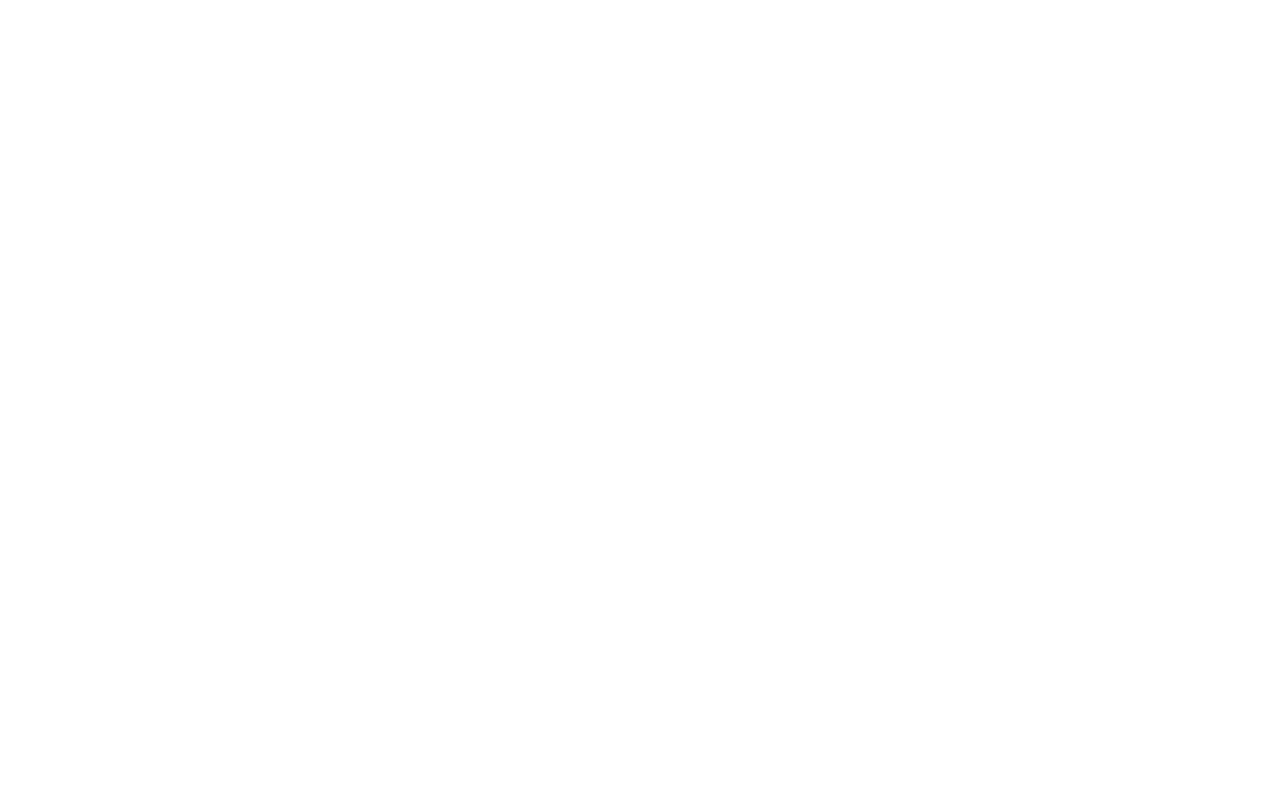
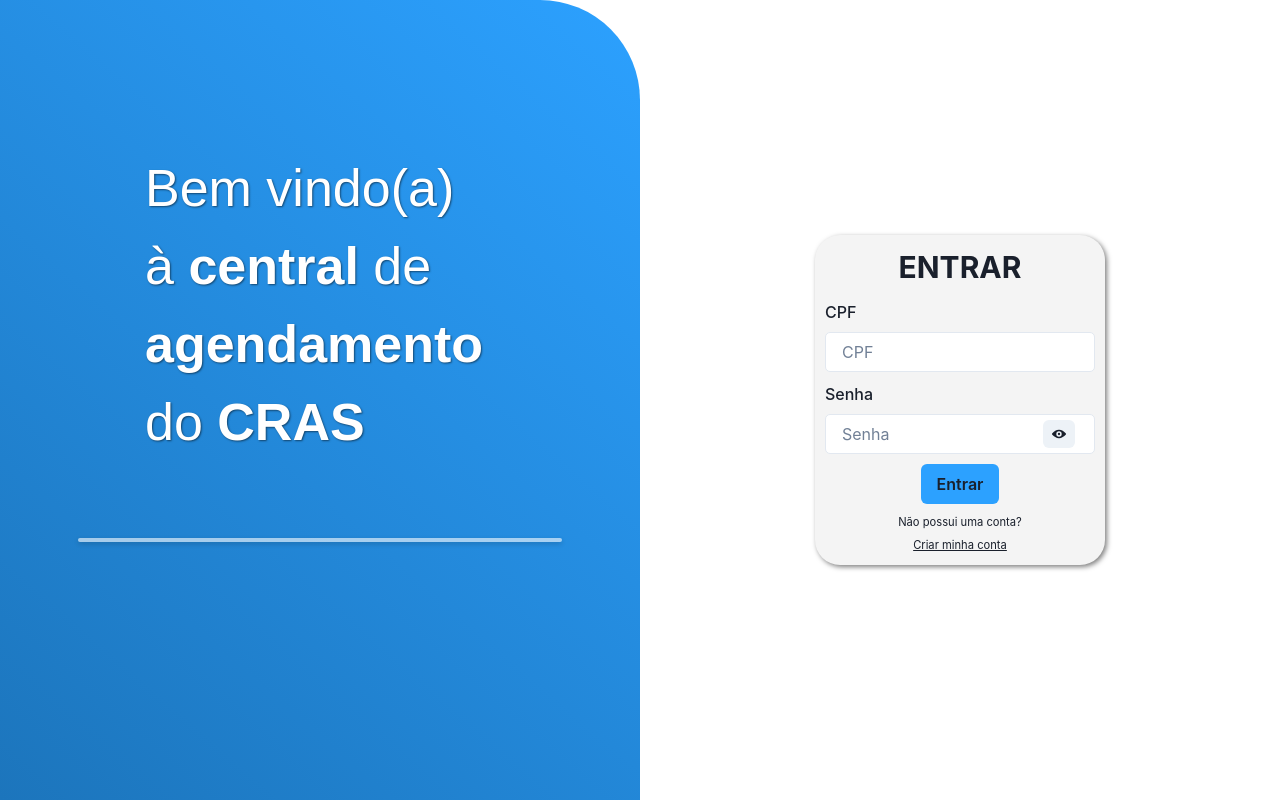
Before and after one commit to joaopedev/agendamento-cras-campos, a React (Create React App) app: page /funcionario in a window 1280 px wide. Before the commit this address had no page. Built offline with nearby package versions, Linux system fonts and the light colour scheme.

Commit message:
Criada página de login de funcionário com senha e toggle de visualização

```diff
--- /dev/null
+++ b/src/pages/loginFuncionario.tsx
@@ -0,0 +1,255 @@
+import React, { useState, ChangeEvent } from 'react';
+import {
+  Flex,
+  Stack,
+  Box,
+  Input,
+  Link,
+  InputLeftElement,
+  InputGroup,
+  Button,
+  FormErrorMessage,
+  FormControl,
+  InputRightElement, // Import InputRightElement for the toggle
+  IconButton, // Import IconButton for the eye icon
+  FormLabel,
+} from '@chakra-ui/react';
+import { useNavigate } from 'react-router-dom';
+import { ViewIcon, ViewOffIcon } from '@chakra-ui/icons'; // Eye icons
+import { yupResolver } from '@hookform/resolvers/yup';
+import { useForm } from 'react-hook-form';
+import { Link as RouterLink } from 'react-router-dom';
+import SidebarLogin from '../components/SidebarLogin';
+import { FooterLogin } from '../components/FooterLogin';
+import { SignIn } from '../types/auth-data';
+import { useAuth } from '../hook/useAuth';
+import { loginSchema } from '../validation/auth';
+
+export const LoginFuncionario: React.FC = () => {
+  const { signIn } = useAuth();
+  const navigate = useNavigate();
+  const [inputCpf, setInputCpf] = useState('');
+  const [showPassword, setShowPassword] = useState(false); // State for password visibility
+
+  const handleTogglePassword = () => setShowPassword(!showPassword);
+
+  const {
+    register,
+    handleSubmit,
+    setValue,
+    formState: { errors, isSubmitting },
+  } = useForm<SignIn>({ resolver: yupResolver(loginSchema) });
+
+  const handleLogin = async (data: SignIn) => {
+    try {
+      await signIn(data); // Directly use the password from the form data (data.password)
+      navigate('/home');
+    } catch (error) {
+      return error;
+    }
+  };
+
+  const handleCpfChange = (e: ChangeEvent<HTMLInputElement>) => {
+    let value = e.target.value.replace(/\D/g, '');
+    setInputCpf(value.slice(0, 11));
+    setValue('cpf', value.slice(0, 11));
+  };
+
+  const formatCpf = (cpf: string) => {
+    if (cpf.length > 3) {
+      cpf = cpf.slice(0, 3) + '.' + cpf.slice(3);
+    }
+    if (cpf.length > 7) {
+      cpf = cpf.slice(0, 7) + '.' + cpf.slice(7);
+    }
+    if (cpf.length > 11) {
+      cpf = cpf.slice(0, 11) + '-' + cpf.slice(11);
+    }
+    return cpf;
+  };
+
+  // Helper to format Date of Birth for display only
+  const formatDataNascimento = (data: string) => {
+    if (data.length > 2) {
+      data = data.slice(0, 2) + '/' + data.slice(2);
+    }
+    if (data.length > 5) {
+      data = data.slice(0, 5) + '/' + data.slice(5);
+    }
+    return data;
+  };
+
+  return (
+    <Flex h='100vh' flex={['column', '', '', '']}>
+      <SidebarLogin />
+      <FooterLogin />
+      <Stack
+        pt={['60px', '0', '0', '0']}
+        pb={['130px', '0', '0', '0']}
+        m='auto'
+        paddingLeft={['0', '45%', '50%', '50%']}
+        gap={['20px', '20px', '30px', '30px']}
+        w={['60%', '60%', '60%', '80%']}
+        alignItems='center'
+      >
+        <Box
+          sx={boxStyle}
+          maxW={['500px', '500px', '500px', '950px']}
+          position={['relative', 'static', 'static', 'static']}
+        >
+          <Box
+            fontSize={['20px', '25px', '30px', '30px']}
+            fontWeight='bold'
+            mb='10px'
+            padding={0}
+            alignItems={'center'}
+          >
+            ENTRAR
+          </Box>
+          <form onSubmit={handleSubmit(handleLogin)}>
+            <FormControl isInvalid={!!errors.cpf}>
+              <FormLabel htmlFor='cpf'>CPF</FormLabel>
+              <InputGroup>
+                <Input
+                  id='cpf'
+                  placeholder='CPF'
+                  size='md'
+                  value={formatCpf(inputCpf)}
+                  onChange={handleCpfChange}
+                  sx={{
+                    fontSize: ['0.7rem', '0.8rem', '0.9rem', '1rem'],
+                    bg: 'white',
+                    borderRadius: '5px',
+                    p: '4px 0',
+                    mt: '0px',
+                    mb: '0px',
+                    paddingLeft: '16px',
+                  }}
+                  //   {...register('cpf')}
+                  // value={inputValue} // Add this line to keep input synced with the state
+                  // onChange={handleCpfChange}
+                  _placeholder={{ paddingLeft: 0 }}
+                />
+                <InputLeftElement pointerEvents='none' children={' '} />
+              </InputGroup>
+              <FormErrorMessage>
+                {errors.cpf && errors.cpf.message}
+              </FormErrorMessage>
+            </FormControl>
+
+            <Box sx={textStyle2}></Box>
+
+            <FormControl isInvalid={!!errors.password} sx={{ my: 2 }}>
+              <FormLabel htmlFor='password'>Senha</FormLabel>
+              <InputGroup size='md'>
+                <Input
+                  {...register('password')}
+                  id='password'
+                  placeholder='Senha'
+                  type={showPassword ? 'text' : 'password'}
+                  sx={{
+                    fontSize: ['0.7rem', '0.8rem', '0.9rem', '1rem'],
+                    bg: 'white',
+                    borderRadius: '5px',
+                    p: 1, // Use a numerical value for consistent padding
+                    mt: 0,
+                    mb: 0,
+                    paddingLeft: '16px',
+                  }}
+                  _placeholder={{ paddingLeft: 0 }}
+                />
+                               {' '}
+                <InputRightElement width='4.5rem'>
+                                   {' '}
+                  <IconButton
+                    h='1.75rem'
+                    size='sm'
+                    onClick={handleTogglePassword}
+                    icon={showPassword ? <ViewOffIcon /> : <ViewIcon />}
+                    aria-label={
+                      showPassword ? 'Hide password' : 'Show password'
+                    } // Add this line
+                  />
+                                 {' '}
+                </InputRightElement>
+                             {' '}
+              </InputGroup>
+                           {' '}
+              <FormErrorMessage>
+                                {errors.password && errors.password.message}
+                         {' '}
+              </FormErrorMessage>
+                         {' '}
+            </FormControl>
+            <Box sx={textStyle2}></Box>
+            <Button
+              type='submit'
+              style={{ backgroundColor: '#2CA1FF' }}
+              variant='solid'
+              isLoading={isSubmitting}
+            >
+              Entrar
+            </Button>
+            <Box sx={textStyle2}></Box>
+          </form>
+
+          <Box sx={textStyle3}>Não possui uma conta?</Box>
+          <Link as={RouterLink} to='/cadastro' sx={textStyle4}>
+            Criar minha conta
+          </Link>
+          <Box sx={textStyle3}></Box>
+          {/* <Link as={RouterLink} to='/home' sx={textStyle4}>
+            Esqueci minha senha
+          </Link> */}
+        </Box>
+      </Stack>
+    </Flex>
+  );
+};
+
+const textStyle2 = {
+  fontSize: ['0.7rem', '0.8rem', '0.9rem', '1rem'],
+  fontWeight: 'bold',
+  mt: '10px',
+  mb: '3px',
+};
+
+const textStyle3 = {
+  fontSize: ['0.6rem', '0.6rem', '0.7rem'],
+  borderRadius: '5px',
+  p: '0px 0',
+};
+
+const textStyle4 = {
+  fontSize: ['0.6rem', '0.6rem', '0.7rem'],
+  borderRadius: '2px',
+  p: '2px 0',
+  textDecoration: 'underline',
+};
+
+export const boxStyle = {
+  // w: '30%',
+  maxW: ['300px', '350px', '500px', '950px'],
+  minW: '250px',
+  boxShadow: '2px 2px 5px hsla(0, 28%, 0%, 0.5)',
+  p: ['10px', '10px', '10px', '10px'],
+  borderRadius: '25px',
+  bg: '#F4F4F4',
+  textAlign: 'center',
+  alignContent: 'center',
+};
+export const btnStyle = {
+  w: '30%',
+  display: '-ms-grid',
+  boxShadow: '1px 1px 2px hsla(0, 28%, 0%, 0.7)',
+  color: '#fff',
+  bg: '#2CA1FF',
+  maxW: '500px',
+  minW: ['100px', '100px', '150px', '150px'],
+  fontSize: ['0.8rem', '0.8rem', '0.9rem', '1rem'],
+  _hover: {
+    bg: '#1C75BC',
+    fontWeight: 'bold',
+  },
+};
+export default LoginFuncionario;
--- a/src/routes/routes.tsx
+++ b/src/routes/routes.tsx
@@ -1,6 +1,7 @@
 import React from 'react';
 import { BrowserRouter, Route, Routes, Navigate } from 'react-router-dom';
 import Login from '../pages/loginPage';
+import LoginFuncionario from '../pages/loginFuncionario';
 import Home from '../pages/homePage';
 import SchedulingPage from '../pages/SchedulingPage';
 import ControleFuncionarios from '../pages/controleFuncionarios';
@@ -23,11 +24,20 @@ const AppRoutes: React.FC = () => {
             isAuthenticated ? <Navigate to='/home' replace /> : <Login />
           }
         />
-
         <Route
           path='/cadastro'
           element={
             isAuthenticated ? <Navigate to='/home' replace /> : <Cadastro />
+          }
+        />{' '}
+        <Route
+          path='/funcionario'
+          element={
+            isAuthenticated ? (
+              <Navigate to='/home' replace />
+            ) : (
+              <LoginFuncionario />
+            )
           }
         />
         {isAuthenticated && (
```
